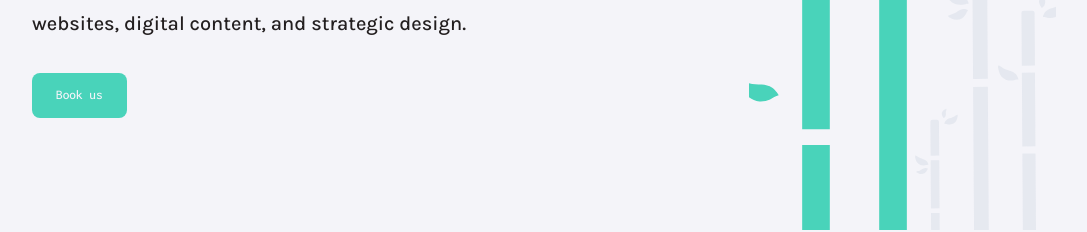
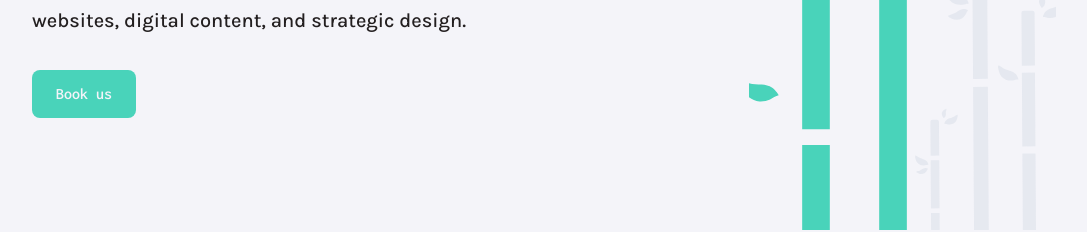
Before and after one commit to stephymelo/zenflo-studios-app, a React (Create React App) app: page / in a window 1280 px wide. Shown: the part 570-802 px from the top of the page, without its empty margins (96-1183 px from the left). Built offline with nearby package versions, Linux system fonts and the light colour scheme.

Commit message:
buton on hover

```diff
--- a/src/Components/Button/_button.scss
+++ b/src/Components/Button/_button.scss
@@ -5,6 +5,7 @@
   background: none;
   cursor: pointer;
   font-family: $font-family;
+
   padding: 0;
   margin: 0;
   line-height: 1;
@@ -16,6 +17,8 @@
     padding: $spacing-2 $spacing-3;
     border-radius: $border-radius-md;
     font-weight: $font-weight-medium;
+    font-size:16px;
+    transition: background-color 0.3s ease;
 
     &:hover {
       background: $color-primary-dark;
@@ -55,7 +58,7 @@
       width: 0%;
       height: 2px;
       background-color: $color-primary; // Your green color variable
-      transition: width 0.3s ease;
+      transition: width 0.6s ease;
     }
 
     &:hover {
--- a/src/Styles/_variables.scss
+++ b/src/Styles/_variables.scss
@@ -27,7 +27,7 @@ $font-size-base: 16px;
 $font-size-small: 14px;
 $font-size-large: 20px;
 $font-weight-regular: 400;
-$font-weight-medium: 500;
+$font-weight-medium: 600;
 $font-weight-bold: 700;
 
 // Elevation
--- a/src/styles.css
+++ b/src/styles.css
@@ -955,7 +955,9 @@ body {
   color: #f4f4f9;
   padding: 16px 24px;
   border-radius: 8px;
-  font-weight: 500;
+  font-weight: 600;
+  font-size: 16px;
+  transition: background-color 0.3s ease;
 }
 .button--solid:hover {
   background: #018786;
@@ -978,7 +980,7 @@ body {
   color: #231F20;
   padding: 16px 24px;
   border-radius: 8px;
-  font-weight: 500;
+  font-weight: 600;
   text-decoration: none;
   overflow: hidden;
 }
@@ -990,7 +992,7 @@ body {
   width: 0%;
   height: 2px;
   background-color: #49D3BA;
-  transition: width 0.3s ease;
+  transition: width 0.6s ease;
 }
 .button--text:hover::after {
   width: 100%;
```
Also changed, not shown: 1 other file (tests, documents, lock files or other folders).
